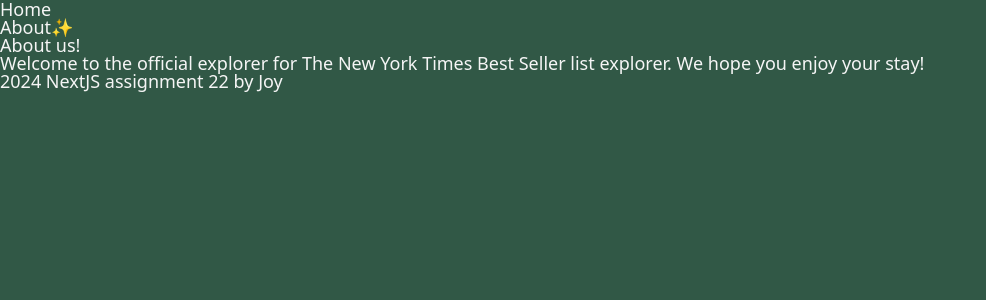
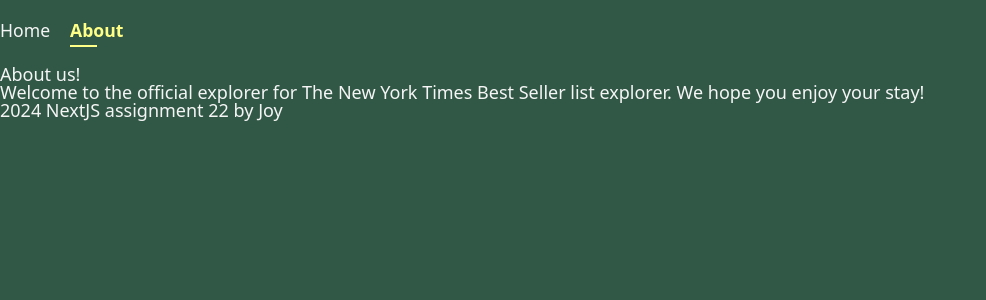
Before and after one commit to jungheeYoo/Assignment22-nytbestseller, a Next.js app: page /about in a window 1280 px wide. Shown: the top 300 px of the page, without its empty margins (0-986 px from the left). Built offline with nearby package versions, Linux system fonts and the light colour scheme.

Commit message:
스타일 - 헤더 추가, 홈 수정

```diff
--- a/app/(home)/page.tsx
+++ b/app/(home)/page.tsx
@@ -19,7 +19,7 @@
       {categoryLists.length > 0 ? (
         <>
           <div>
-            <h1 className={styles.title}>The New York Times Best Seller</h1>
+            <h1 className={styles.title}>🎄 The New York Times Best Seller</h1>
             <ul className={styles.category}>
               {categoryLists.map((list) => (
                 <AllCategory
--- a/components/header.tsx
+++ b/components/header.tsx
@@ -2,18 +2,18 @@
 
 import Link from 'next/link';
 import { usePathname } from 'next/navigation';
+import styles from '../styles/header.module.css';
 
 export default function Header() {
   const path = usePathname();
   return (
-    <nav>
-      <ul>
-        <li>
-          <Link href="/">Home</Link> {path === '/' ? '✨' : ''}
+    <nav className={styles.wrap}>
+      <ul className={styles.menu__wrap}>
+        <li className={`${path === '/' ? styles.active : ''}`}>
+          <Link href="/">Home</Link>
         </li>
-        <li>
+        <li className={`${path === '/about' ? styles.active : ''}`}>
           <Link href="/about">About</Link>
-          {path === '/about' ? '✨' : ''}
         </li>
       </ul>
     </nav>
--- /dev/null
+++ b/styles/header.module.css
@@ -0,0 +1,65 @@
+.wrap {
+  width: 100%;
+  max-width: 1400px;
+  margin: 0 auto;
+  text-align: start;
+}
+
+.menu__wrap {
+  display: flex;
+  gap: 20px;
+  margin-top: 20px;
+  margin-bottom: 20px;
+  list-style: none;
+  padding: 0;
+}
+
+.menu__wrap li {
+  position: relative;
+  font-size: 1.2rem;
+  padding-bottom: 5px;
+}
+
+.menu__wrap li a {
+  text-decoration: none;
+  color: whitesmoke;
+  padding-bottom: 5px;
+  transition: color 0.3s ease;
+  font-size: 1.1rem;
+}
+
+.menu__wrap li a:hover {
+  color: rgba(255, 255, 135);
+}
+
+.menu__wrap li.active a {
+  color: rgba(255, 255, 135);
+  font-weight: bold;
+}
+
+.menu__wrap li.active::after {
+  content: '';
+  position: absolute;
+  bottom: -2px;
+  left: 0;
+  height: 2px;
+  background-color: rgba(255, 255, 135);
+  transition: width 0.3s ease;
+  width: 100%;
+}
+
+.menu__wrap li::after {
+  content: '';
+  position: absolute;
+  bottom: -2px;
+  left: 0;
+  height: 2px;
+  background-color: transparent;
+  width: 0;
+  transition: width 0.3s ease, background-color 0.3s ease;
+}
+
+.menu__wrap li.active::after {
+  background-color: rgba(255, 255, 135);
+  width: 50%;
+}
--- a/styles/home.module.css
+++ b/styles/home.module.css
@@ -18,8 +18,8 @@
   gap: 10px;
   padding: 40px;
   margin: 0;
-  /* border: 1px solid whitesmoke; */
-  background-color: #b3aea9;
+  border: 1px solid whitesmoke;
+  background-color: rgba(179, 174, 169, 0.2);
 }
 
 .category__lists {
@@ -28,7 +28,7 @@
   justify-content: start;
   position: relative;
   padding-left: 15px;
-  color: whitesmoke;
+  color: white;
   /* border: 1px solid transparent; */
   border-radius: 5px 0px 5px 0;
   height: 40px;
@@ -36,6 +36,7 @@
   font-size: 16px;
   transition: transform 0.3s ease, background-color 0.3s ease;
   overflow: hidden;
+  z-index: 1;
 }
 
 .category__lists:hover {
@@ -46,7 +47,7 @@
   position: absolute;
   width: 15px;
   height: 15px;
-  background-color: rgba(255, 255, 135, 0.5);
+  background-color: rgba(255, 0, 0, 0.541);
   border-radius: 50%;
   left: 6px;
   top: 12px;
@@ -61,4 +62,6 @@
 .category__lists a {
   color: inherit;
   font-weight: bold;
+  position: relative; /* 텍스트를 ::before 위에 위치하도록 설정 */
+  z-index: 1; /* 텍스트를 앞쪽 레이어로 이동 */
 }
```
